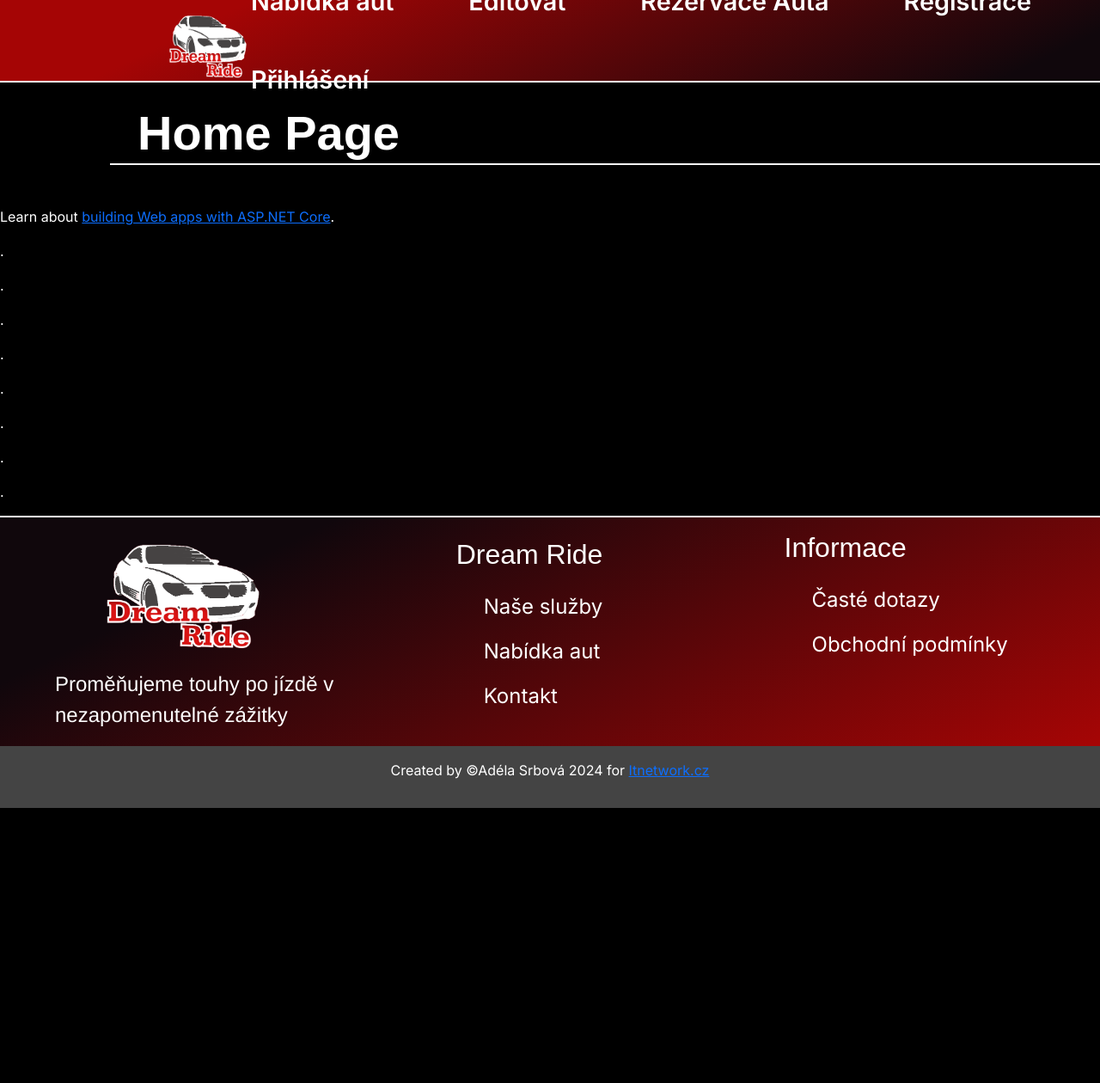
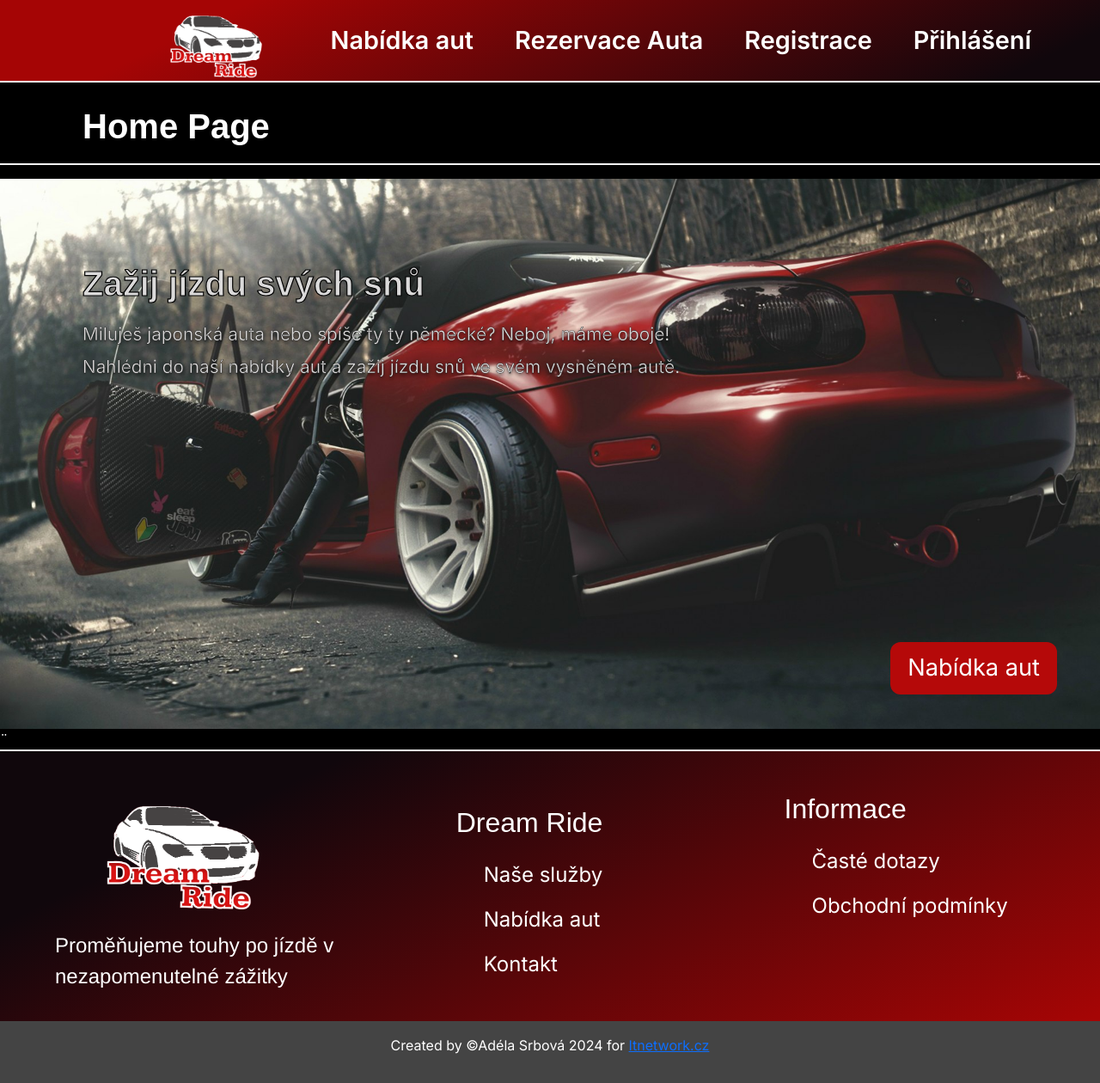
Before and after one commit to Eraya13/Car-rental-DreamRIde, an ASP.NET Core app: page / in a window 1280 px wide; the page is wider, and only the part inside the window is pictured. Shown: that part at 86% size. Before the commit the page ends 940 px from the top of that part, so only its background shows below. Run offline with ASP.NET Core 8, Linux system fonts and the light colour scheme.

Commit message:
Update of CSS + Content on Index (HomePage)
There is design used for testing HTML_web folder
(I used this pure HTML for testing and creating desing before I add it to the real webpage backend)

```diff
--- a/ASP.NET-Core_web/Autopujcovna_DreamRide/Models/Car.cs
+++ b/ASP.NET-Core_web/Autopujcovna_DreamRide/Models/Car.cs
@@ -7,7 +7,6 @@
     {
         [Key]
         public int Id { get; set; }
-
         [Required(ErrorMessage = "Značka auta musí být vyplněna")]
         [StringLength(30, MinimumLength = 2, ErrorMessage = "Značka auta musí být zapsána pomocí zkratek např. BMW")]   // značka mezi 50 a 2 znaky
         public string Label { get; set; } = "";
--- a/ASP.NET-Core_web/Autopujcovna_DreamRide/Views/Home/Index.cshtml
+++ b/ASP.NET-Core_web/Autopujcovna_DreamRide/Views/Home/Index.cshtml
@@ -2,15 +2,16 @@
     ViewData["Title"] = "Home Page";
 }
 
-<div>
-   @*  <h1 class="display-4">Welcome</h1> *@
-    <p>Learn about <a href="https://learn.microsoft.com/aspnet/core">building Web apps with ASP.NET Core</a>.</p>
-    <p>.</p>
-    <p>.</p>
-    <p>.</p>
-    <p>.</p>
-    <p>.</p>
-    <p>.</p>
-    <p>.</p>
-    <p>.</p>
-</div>
+<article>           @*kontejner všech jednotlivých karet - sekcí*@
+    <section class="invitation-card">
+        <img src="~/images/miata-mx-5.jpg" alt="Miata mx-5">
+        <div class="text-on-card">
+            <h2 class="my-4 h2-card">Zažij jízdu svých snů</h2>
+            <div class="p-card-effects">
+                <p>Miluješ japonská auta nebo spíše ty ty německé? Neboj, máme oboje!</p>
+                <p>Nahlédni do naší nabídky aut a zažij jízdu snů ve svém vysněném autě.</p>
+            </div>
+        </div>
+        <button class="section-btn btn-pos btn-down">Nabídka aut</button>
+    </section>
+¨</article>
--- a/ASP.NET-Core_web/Autopujcovna_DreamRide/Views/Shared/_CarManagement.cshtml
+++ b/ASP.NET-Core_web/Autopujcovna_DreamRide/Views/Shared/_CarManagement.cshtml
@@ -16,7 +16,7 @@
     <link rel="stylesheet" href="~/lib/bootstrap/dist/css/bootstrap.min.css" />
     <link rel="stylesheet" href="~/css/site.css" asp-append-version="true" />       @*nezapomenout styly nakopirovat sem - toto přepíše bootstrap*@
 </head>
-<body class="bg-grey">
+<body class="">
     <div class="page-container">
         <header class="bg-red header-font">
             <div class="logo">
@@ -36,7 +36,7 @@
             <header class="title-header">
                 <h1 class="p-title">@ViewData["Title"]</h1>
             </header>
-            <main class="bg-grey content-wrap">
+            <main class=" content-wrap">
                 @RenderBody()
             </main>
         </div>
--- a/ASP.NET-Core_web/Autopujcovna_DreamRide/Views/Shared/_Layout.cshtml
+++ b/ASP.NET-Core_web/Autopujcovna_DreamRide/Views/Shared/_Layout.cshtml
@@ -28,7 +28,7 @@
                 <ul class="navbar nav flex-grow-1">
                     @* použití viewu jiného controlleru -> navBar přesměruje na jeden view a ten dále bude komunikovat s dalšími (budou na sebe třeba navazovat odkazy)*@
                     <li><a asp-controller="Cars" asp-action="Index">Nabídka aut</a></li>
-                    <li><a asp-controller="Cars" asp-action="Edit">Editovat</a></li>
+                   @*  <li><a asp-controller="Cars" asp-action="Edit">Editovat</a></li> *@
                     <li><a asp-controller="Requests" asp-action="CarReservation">Rezervace Auta</a></li>
                     <li><a asp-controller="Account" asp-action="Register">Registrace</a></li>
                     <li><a asp-controller="Account" asp-action="Login">Přihlášení</a></li>
@@ -47,7 +47,6 @@
             <main class="content-wrap">
                 @RenderBody()
             </main>
-
         </div>
         <footer class="footer-grid bg-gradient-red-black-reverse">
             <section class="label-container">
--- a/ASP.NET-Core_web/Autopujcovna_DreamRide/wwwroot/css/site.css
+++ b/ASP.NET-Core_web/Autopujcovna_DreamRide/wwwroot/css/site.css
@@ -1,11 +1,11 @@
 .btn:focus, .btn:active:focus, .btn-link.nav-link:focus, .form-control:focus, .form-check-input:focus {
-  box-shadow: 0 0 0 0.1rem white, 0 0 0 0.25rem #258cfb;
+    box-shadow: 0 0 0 0.1rem white, 0 0 0 0.25rem #258cfb;
 }
 
 html, body {
-  height: 100%;
-  margin: 0;
-  padding: 0;
+    height: 100%;
+    margin: 0;
+    padding: 0;
 }
 
 /*My css*/
@@ -40,18 +40,6 @@
     font-family: sans-serif;
 }
 
-/*zajišťuje aby se roztáhli všechny prvky a nezůstalo background body vidět*/
-.page-container {
-    display: flex;
-    flex-direction: column;
-    min-height: 100vh;
-}
-
-.main-container {
-    width: 100%;
-    padding: 0;
-    margin: 0;
-}
 
 
 /*T R B L*/
@@ -88,17 +76,16 @@
 
 .p-title {
     font-weight: 600;
-    font-size: 3.5rem;
-    padding-top: 2rem;
+    font-size: 2.5rem;
+    padding-top: 1.0rem;
+    padding-left: 4rem;
     color: inherit;
     display: flex;
     align-items: center; /* Vertikální zarovnání na střed */
 }
 
 .title-header {
-    margin-bottom: 3rem;
-    margin-left: 8rem;
-    margin-right: 20rem;
+    margin-bottom: 1rem;
 }
 
 /*header classes*/
@@ -147,6 +134,12 @@
     color: white;
 }
 
+.header-font-black {
+    font-weight: 600;
+    font-size: 1.5rem;
+    color: #10070C;
+}
+
 /*Article / section classes*/
 .article-spacing {
     padding: 3rem 8rem;
@@ -185,13 +178,11 @@
     font-size: 1.5rem;
 }
 
-
 .req-password {
     margin-left: 9rem;
     font-size: 1.8rem;
     line-height: 2rem;
 }
-
 
 .label-names-l {
     font-size: 1.8rem;
@@ -208,8 +199,6 @@
 .text-white {
     color: white;
 }
-
-
 
 /**Overide bootstrap form-button-shadow*/
 .form-control:focus {
@@ -237,14 +226,17 @@
     border-color: #ef7f7f;
 }
 
-.section-btn { /*section-contact*/
+
+/*Button*/
+.section-btn {
     background-color: #b50909;
     color: white;
     font-size: 1.7rem;
+    border-radius: 0.75rem;
 }
 
     .section-btn:hover {
-        background-color: black;
+        background-color: #890505;
         color: white;
     }
 
@@ -253,6 +245,7 @@
     color: white;
     font-size: 1.7rem;
 }
+
     .btn-general:hover {
         background-color: white;
         color: #b50909;
@@ -276,6 +269,71 @@
     padding: 3rem 3rem;
 }
 
+
+/*zajišťuje aby se roztáhli všechny prvky a nezůstalo background body vidět*/
+.page-container {
+    display: flex;
+    flex-direction: column;
+    min-height: 100vh;
+}
+
+.main-container {
+    width: 100%;
+    padding: 0;
+    margin: 0;
+}
+
+/****Sections*****/
+/*Karta, která zve k prohlídce aut*/
+.invitation-card {
+    position: relative;
+    width: 100%;
+    height: 80vh; /* Nastav pevnou výšku sekce */
+    overflow: hidden; /* Skryje části obrázku, které přesahují sekci */
+}
+
+    .invitation-card img {
+        width: 100%;
+        height: 100%;
+        object-fit: cover; /* Obrázek pokryje celou šířku sekce a zachová poměr stran */
+        object-position: 50% 40%; /* Posune obrázek lehce nahoru, aby byl lehce oříznutý shora i zdola */
+    }
+
+.btn-pos {
+    position: absolute;
+    padding: 10px 20px;
+    border: none;
+    cursor: pointer;
+}
+
+.btn-down {
+    bottom: 40px;
+    right: 50px;
+}
+
+.h2-card {
+    font-size: 2.5rem;
+    -webkit-text-stroke: 1.2px black;
+    font-weight: 600;
+}
+
+.text-on-card {
+    position: absolute;
+    top: 25%;
+    left: 6rem;
+    transform: translateY(-50%);
+    color: rgb(219, 218, 218);
+    z-index: 1;
+    font-size: 1.3rem;
+    font-weight: 400;
+    line-height: 1.4rem;
+}
+
+.p-card-effects {
+    text-shadow: 0px 2px 4px rgba(0, 0, 0, 0.7);
+    -webkit-text-stroke: 0.3px black;
+}
+
 .bg-content {
     background-image: url('../images/grey-light.jpg');
     background-repeat: no-repeat;
@@ -297,6 +355,10 @@
     background-color: #a50505;
 }
 
+.bg-white {
+    background-color: white;
+}
+
 .bg-gradient-red-black {
     background-color: #10070C;
     background: linear-gradient(96deg, #10070C 0%, #a50505 40%);
@@ -311,14 +373,6 @@
     background: -moz-linear-gradient(96deg, #a50505 0%, #10070C 10%);
 }
 
-/*article p {
-    font-family: "Inter", sans-serif;
-    font-weight: 400;
-    font-size: 1.5rem;
-    line-height: 1.7rem;
-    margin-left: 6rem;
-}*/
-
 /*-----footer settings-----*/
 footer {
     width: 100%;
@@ -326,10 +380,10 @@
 }
 
 .footer-nav {
-    padding: 0.5rem;
+    padding: 1rem;
 }
 
-footer h2 {         /*stil sans serif*/
+footer h2 { /*stil sans serif*/
     font-weight: 400;
     font-size: 2rem;
 }
@@ -355,7 +409,8 @@
 
 footer {
     width: 100%;
-    margin-top: auto; /* footer je tlačen dolů*/
+    padding-top: 2rem;
+    margin-top: auto; /*musí být footer tlačen dolů*/
 }
 
 .footer-links {
@@ -375,9 +430,7 @@
     grid-column: span 3; /*mozno dat jako separe tridu? dělat i třídy na takové věci?*/
 }
 
-
 /*general settings*/
-
 .alert-color {
     background-color: purple;
 }
```
Also changed, not shown: ASP.NET-Core_web/Autopujcovna_DreamRide/Controllers/AccountController.cs (+11 -0 lines), ASP.NET-Core_web/Autopujcovna_DreamRide/wwwroot/images/miata-mx-5.jpg (added), ASP.NET-Core_web/Projekt-byvaly-layout.PNG (added).
